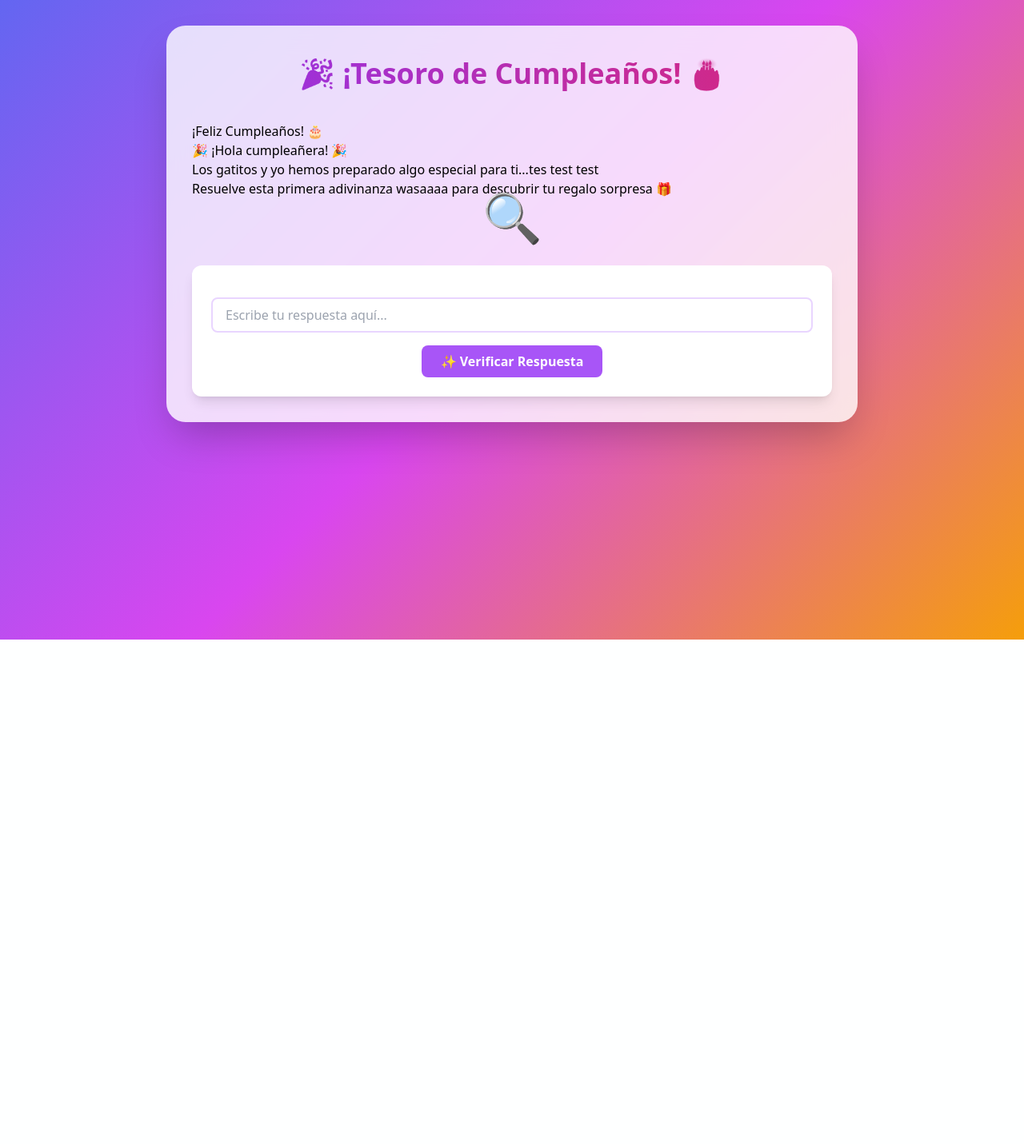
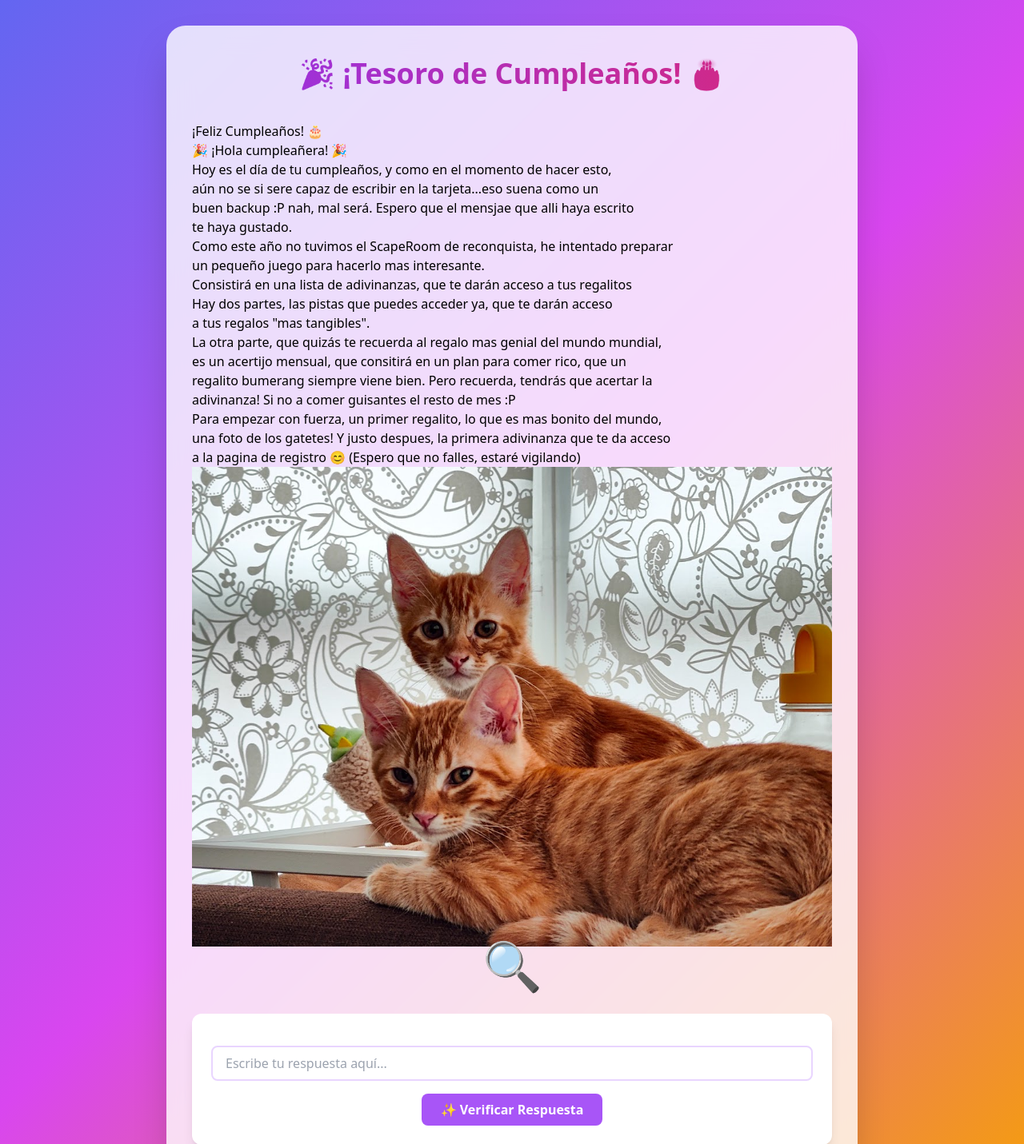
Before and after one commit to topitobravo/cumpleAndrea, a Flask app: template api/templates/bienvenida.html in a window 1280 px wide. Shown: the top 1431 px of the page at 80% size. Before the commit the page ends 800 px from the top, so only its background shows below. Run offline with Flask 3, Linux system fonts and the light colour scheme; the template is opened without the code that fills it, so the values that code supplies are empty; some libraries are stand-ins or nearby versions.

Commit message:
improve bienvenida + gatos pic

```diff
--- a/api/templates/bienvenida.html
+++ b/api/templates/bienvenida.html
@@ -5,12 +5,25 @@
 
         <div class="intro-text">
             <p>🎉 ¡Hola cumpleañera! 🎉</p>
-            <p>Los gatitos y yo hemos preparado algo especial para ti...tes test test</p>
-            <p>Resuelve esta primera adivinanza wasaaaa para descubrir tu regalo sorpresa 🎁</p>
+            <p>Hoy es el día de tu cumpleaños, y como en el momento de hacer esto, </p>
+            <p>aún no se si sere capaz de escribir en la tarjeta...eso suena como un</p>
+            <p>buen backup :P nah, mal será. Espero que el mensjae que alli haya escrito</p>
+            <p>te haya gustado. </p>
+            <p>Como este año no tuvimos el ScapeRoom de reconquista, he intentado preparar</p>
+            <p>un pequeño juego para hacerlo mas interesante. </p>
+            <p>Consistirá en una lista de adivinanzas, que te darán acceso a tus regalitos</p>
+            <p>Hay dos partes, las pistas que puedes acceder ya, que te darán acceso </p>
+            <p>a tus regalos "mas tangibles".</p>
+            <p>La otra parte, que quizás te recuerda al regalo mas genial del mundo mundial,</p>
+            <p>es un acertijo mensual, que consitirá en un plan para comer rico, que un </p>
+            <p>regalito bumerang siempre viene bien. Pero recuerda, tendrás que acertar la </p>
+            <p>adivinanza! Si no a comer guisantes el resto de mes :P</p>
+            <p>Para empezar con fuerza, un primer regalito, lo que es mas bonito del mundo,</p>
+            <p>una foto de los gatetes! Y justo despues, la primera adivinanza que te da acceso</p>
+            <p>a la pagina de registro 😊 (Espero que no falles, estaré vigilando)</p>
         </div>
 
-        <!-- Sustituye "foto-gatos.jpg" por tu archivo de imagen -->
-        <!-- <img src="foto-gatos.jpg" alt="Tus gatitos" class="gato-img"> -->
+         <img src="static/foto-gatos.jpg" alt="Tus gatitos" class="gato-img">
 
         <div class="text-center space-y-6">
             <div class="float-effect">
```
Also changed, not shown: api/static/foto-gatos.jpg (added).
